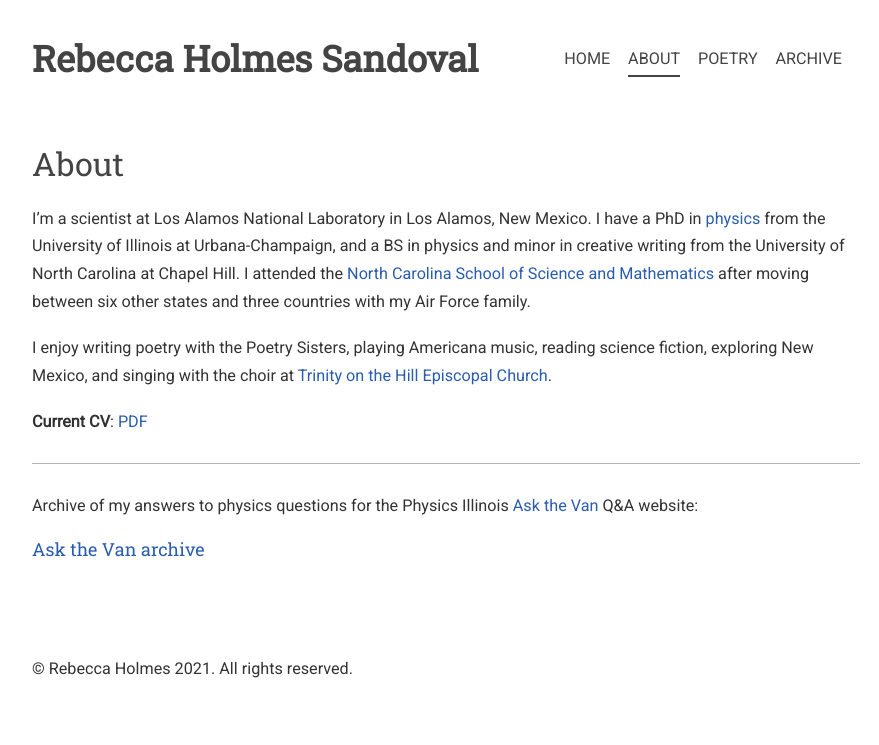
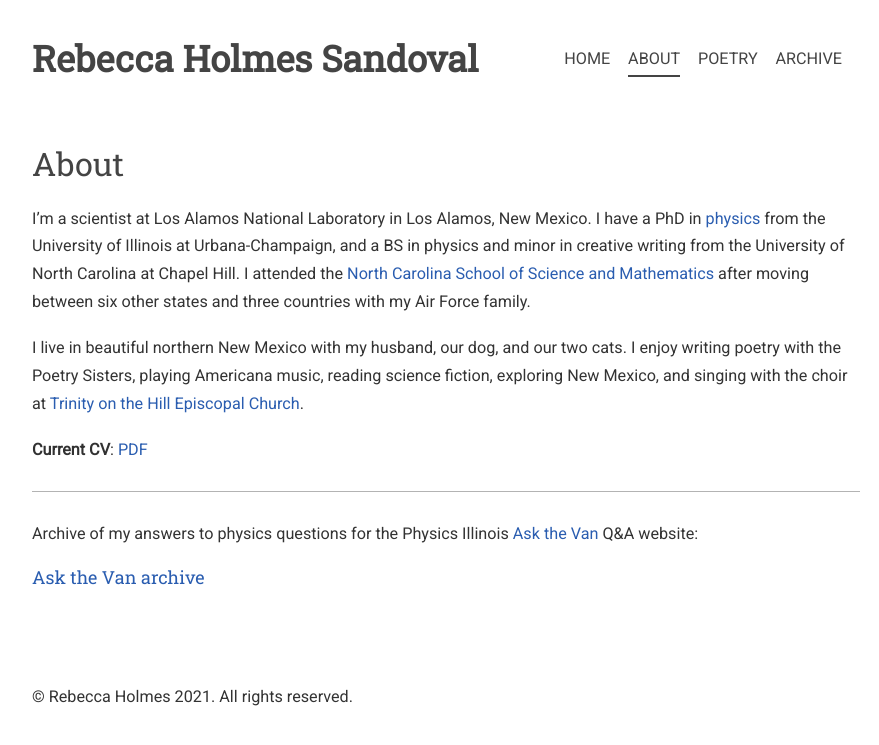
Before and after one commit to piscisvolans/piscisvolans.github.io, a Jekyll site: the page built from about.md, in a window 1280 px wide. Shown: the top 745 px of the page, without its empty margins (194-1073 px from the left). Built offline with Jekyll 4.4.1, drawn with Linux system fonts in a browser that asks for light colours; nearby versions of some CDN libraries; some web fonts are replaced; comment, search, counter and statistics services are not loaded.

Commit message:
Update about.md

```diff
--- a/about.md
+++ b/about.md
@@ -5,7 +5,7 @@ title: "About"
 
 I'm a scientist at Los Alamos National Laboratory in Los Alamos, New Mexico. I have a PhD in [physics](http://research.physics.illinois.edu/QI/Photonics/) from the University of Illinois at Urbana-Champaign, and a BS in physics and minor in creative writing from the University of North Carolina at Chapel Hill. I attended the [North Carolina School of Science and Mathematics](http://ncssm.edu) after moving between six other states and three countries with my Air Force family.
 
-I enjoy writing poetry with the Poetry Sisters, playing Americana music, reading science fiction, exploring New Mexico, and singing with the choir at [Trinity on the Hill Episcopal Church](http://latoth.org/).
+I live in beautiful northern New Mexico with my husband, our dog, and our two cats. I enjoy writing poetry with the Poetry Sisters, playing Americana music, reading science fiction, exploring New Mexico, and singing with the choir at [Trinity on the Hill Episcopal Church](http://latoth.org/).
 
 **Current CV**: <a href="{{ site.baseurl }}/public/pdf/cv_external_2019-10.pdf">PDF</a>
 
```
